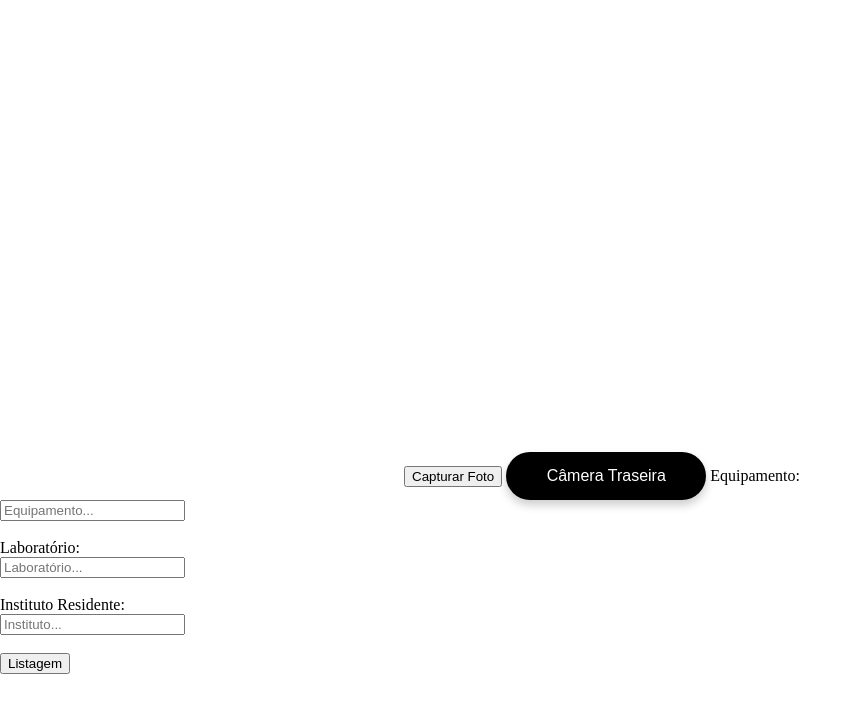
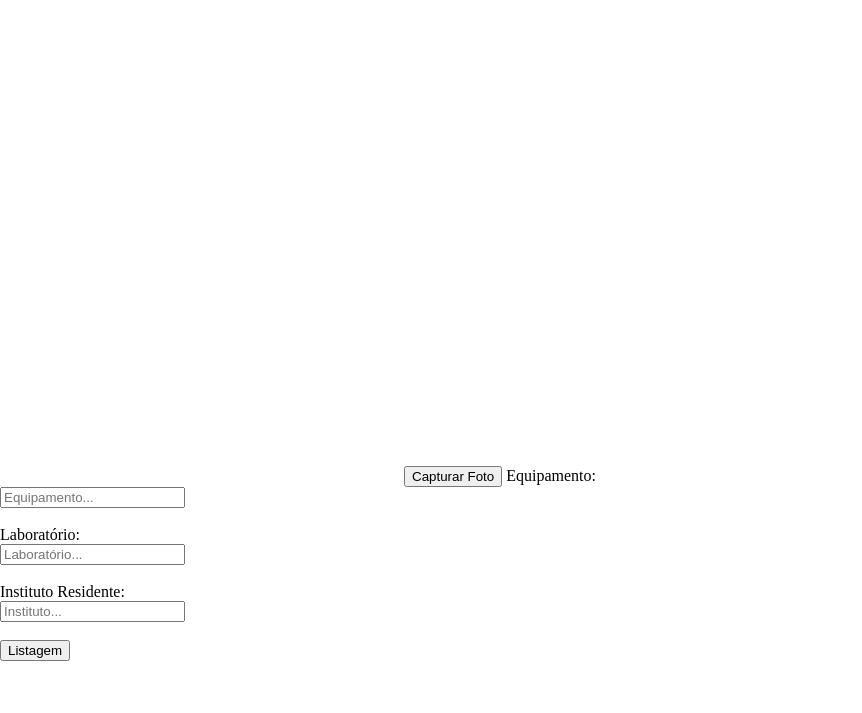
Before and after one commit to marianasantiagobarbieri/camera-pwa, a website built with Vite: page index.html in a window 1280 px wide. Shown: the part 79-792 px from the top of the page, without its empty margins (0-862 px from the left). Built offline with nearby package versions, Linux system fonts and the light colour scheme; no server answers.

Commit message:
comentando botao

```diff
--- a/index.html
+++ b/index.html
@@ -19,7 +19,7 @@
   <button id="captureBtn">Capturar Foto</button>
   <canvas id="canvas" width="640" height="480" style="display: none;"></canvas>
 
-  <button id="cameraTraseira">Câmera Traseira</button>
+ <!-- <button id="cameraTraseira">Câmera Traseira</button>-->
    <label> Equipamento:</label><br/>
    <input type="text" placeholder="Equipamento..." id="equipamento"/><br/><br/>
 
```
